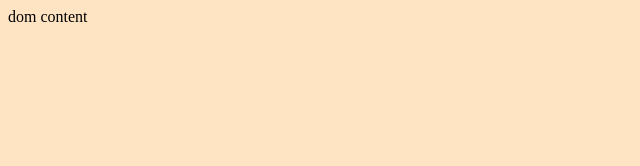
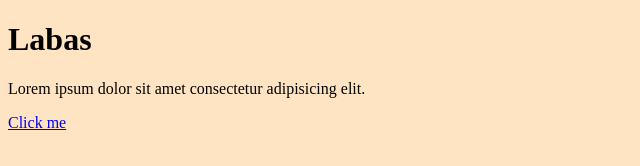
Before and after one commit to GrossaiteV/6-dom, a website: page index.html in a window 1280 px wide. Shown: the whole page, without its empty margins (0-640 px from the left). Drawn offline with Linux system fonts and the light colour scheme.

Commit message:
uzduotis 1

```diff
--- a/index.html
+++ b/index.html
@@ -8,6 +8,9 @@
     <link rel="stylesheet" href="css/main.css">
 </head>
 <body>
-  dom content
+  <h1>Labas</h1>
+  <p>Lorem ipsum dolor sit amet consectetur adipisicing elit.</p>
+  <a href="#"> Click me</a>
+  <script src="./js/main.js" type="module" defer></script>
 </body>
 </html>
--- a/package.json
+++ b/package.json
@@ -9,7 +9,8 @@
   },
   "author": "Vaida Grossaite",
   "license": "ISC",
-  "dependencies": {
+  "dependencies": {},
+  "devDependencies": {
     "live-server": "^1.2.1"
   }
 }
```
Also changed, not shown: exercises/01.md (added), js/main.js (added).
